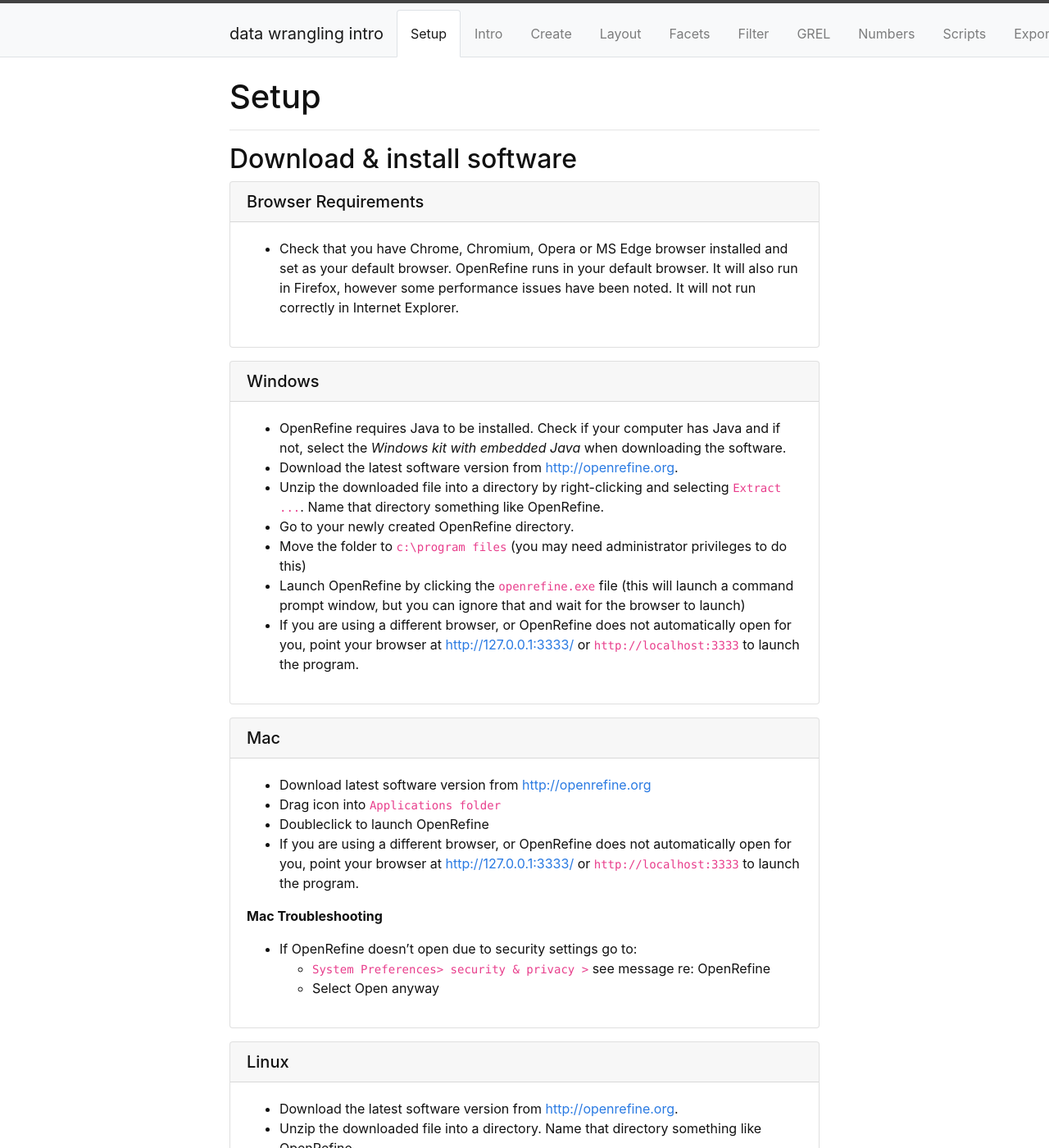
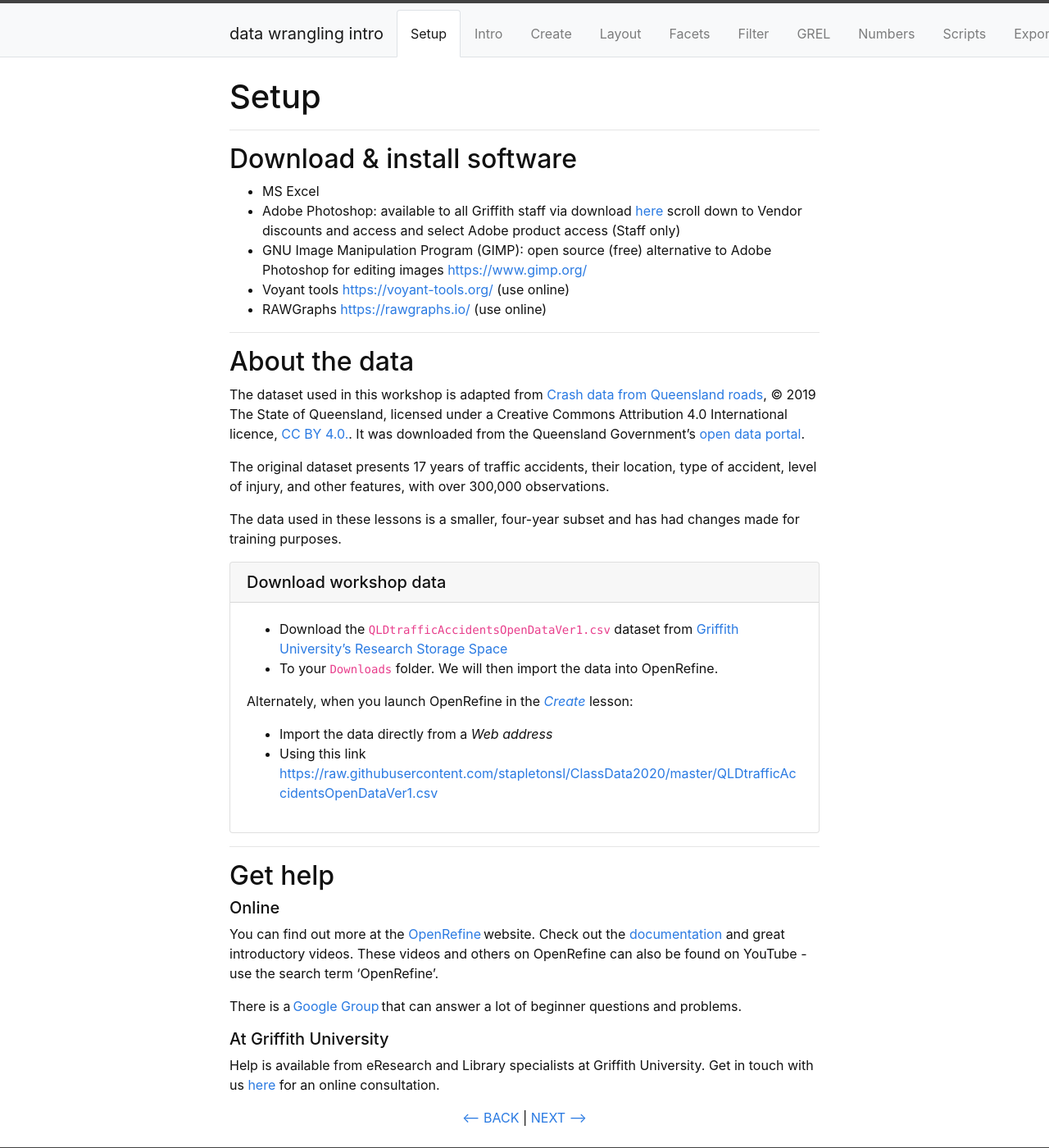
Before and after one commit to GULibrarySandbox/data-vis-basics, a Jekyll site: the page built from content/0-setup.md, in a window 1280 px wide and 1400 px high. Shown: the whole window at 82% size. Built offline with Jekyll 4.4.1, drawn with Linux system fonts in a browser that asks for light colours; some of the changed text lies outside the part shown.

Commit message:
Update 0-setup.md

```diff
--- a/content/0-setup.md
+++ b/content/0-setup.md
@@ -8,42 +8,11 @@ nav: true
 
 ## Download & install software
 
-{% capture text %}
-- Check that you have Chrome, Chromium, Opera or MS Edge browser installed and set as your default browser. OpenRefine runs in your default browser. It will also run in Firefox, however some performance issues have been noted. It will not run correctly in Internet Explorer.
-{% endcapture %}
-{% include card.md header="Browser Requirements" text=text %}
-
-{% capture text %}
-- OpenRefine requires Java to be installed.  Check if your computer has Java and if not, select the *Windows kit with embedded Java* when downloading the software.
-- Download the latest software version from [http://openrefine.org](http://openrefine.org).
-- Unzip the downloaded file into a directory by right-clicking and selecting `Extract ...`.   Name that directory something like OpenRefine.
-- Go to your newly created OpenRefine directory.
-- Move the folder to `c:\program files` (you may need administrator privileges to do this)
-- Launch OpenRefine by clicking the `openrefine.exe` file (this will launch a command prompt window, but you can ignore that and wait for the browser to launch)
-- If you are using a different browser, or OpenRefine does not automatically open for you, point your browser at [http://127.0.0.1:3333/](http://127.0.0.1:3333/) or `http://localhost:3333` to launch the program.
- {% endcapture %}
-{% include card.md header="Windows" text=text %}
-
-{% capture text %}
-- Download latest software version from [http://openrefine.org](http://openrefine.org)
-- Drag icon into `Applications folder`
-- Doubleclick to launch OpenRefine
-- If you are using a different browser, or OpenRefine does not automatically open for you, point your browser at [http://127.0.0.1:3333/](http://127.0.0.1:3333/) or `http://localhost:3333` to launch the program.
-
- **Mac Troubleshooting**
-- If OpenRefine doesn’t open due to security settings go to:
-  - `System Preferences> security & privacy >` see message re: OpenRefine
-  - Select Open anyway{% endcapture %}
-{% include card.md header="Mac" text=text %}
-
-{% capture text %}
-- Download the latest software version from [http://openrefine.org](http://openrefine.org).
-- Unzip the downloaded file into a directory. Name that directory something like OpenRefine.
-- Go to your newly created OpenRefine directory.
-- Launch OpenRefine
--Type `./refine` into the terminal within the OpenRefine directory
-- If you are using a different browser, or OpenRefine does not automatically open for you, point your browser at [http://127.0.0.1:3333/](http://127.0.0.1:3333/) or `http://localhost:3333` to launch the program.{% endcapture %}
-{% include card.md header="Linux" text=text %}
+- MS Excel
+- Adobe Photoshop: available to all Griffith staff via download [here](https://intranet.secure.griffith.edu.au/computing/software#cat) scroll down to Vendor discounts and access and select Adobe product access (Staff only)
+- GNU Image Manipulation Program  (GIMP): open source (free) alternative to Adobe Photoshop for editing images [https://www.gimp.org/](https://www.gimp.org/)
+- Voyant tools [https://voyant-tools.org/](https://voyant-tools.org/)  (use online)
+- RAWGraphs   [https://rawgraphs.io/](https://rawgraphs.io/) (use online)
 
 -----
 
```
